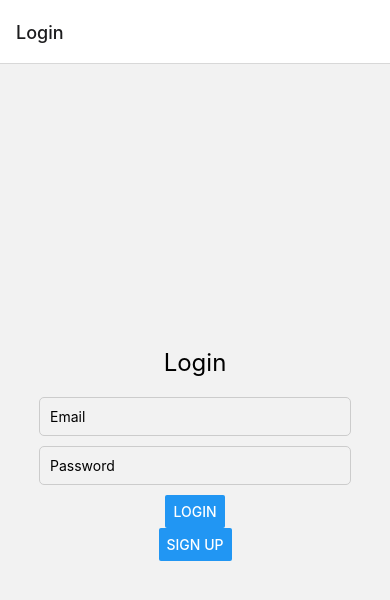
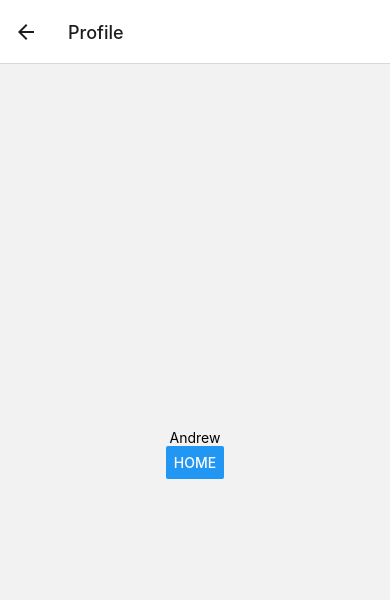
Before and after one commit to namwook0921/KSEA_App, a React Native app: screen /Profile in a window 390 px wide. Shown: the top 600 px of the page. Built offline with nearby package versions, Linux system fonts and the light colour scheme.

Commit message:
Make Profile Screen

```diff
--- a/App.js
+++ b/App.js
@@ -4,6 +4,7 @@ import { createStackNavigator } from "@react-navigation/stack";
 import LoginScreen from "./src/screens/LoginScreen";
 import HomeScreen from "./src/screens/HomeScreen";
 import SignupScreen from "./src/screens/SignupScreen";
+import ProfileScreen from "./src/screens/ProfileScreen";
 
 const Stack = createStackNavigator();
 
@@ -14,6 +15,7 @@ const App = () => {
         <Stack.Screen name="Login" component={LoginScreen} />
         <Stack.Screen name="Signup" component={SignupScreen} />
         <Stack.Screen name="Home" component={HomeScreen} />
+        <Stack.Screen name="Profile" component={ProfileScreen} />
       </Stack.Navigator>
     </NavigationContainer>
   );
--- a/package.json
+++ b/package.json
@@ -10,7 +10,7 @@
     "@react-navigation/stack": "^6.3.29",
     "expo": "^50.0.14",
     "react": "^18.2.0",
-    "react-native": "0.73.6",
+    "react-native": "^0.73.6",
     "react-native-gesture-handler": "~2.14.0"
   }
 }
--- a/src/screens/HomeScreen.js
+++ b/src/screens/HomeScreen.js
@@ -1,10 +1,15 @@
 import React from "react";
-import { View, Text, StyleSheet } from "react-native";
+import { View, Text, Button, StyleSheet } from "react-native";
 
-const HomeScreen = () => {
+const HomeScreen = ({navigation}) => {
+  const goProfile = () => {
+    navigation.navigate("Profile");
+  }
+
   return (
     <View style={{ flex: 1, alignItems: "center", justifyContent: "center" }}>
       <Text>Home Screen</Text>
+      <Button title= "Profile" onPress={goProfile} />
     </View>
   );
 };
--- /dev/null
+++ b/src/screens/ProfileScreen.js
@@ -0,0 +1,17 @@
+import React from "react";
+import { View, Text, Button, StyleSheet } from "react-native";
+
+const ProfileScreen = ({navigation}) => {
+    const goHome = () => {
+        navigation.navigate("Home")
+    }
+
+  return (
+    <View style={{ flex: 1, alignItems: "center", justifyContent: "center" }}>
+      <Text>Andrew</Text>
+      <Button title = "Home" onPress={goHome} />
+    </View>
+  );
+};
+
+export default ProfileScreen;
```
Also changed, not shown: 2 other files (tests, documents, lock files or other folders).
